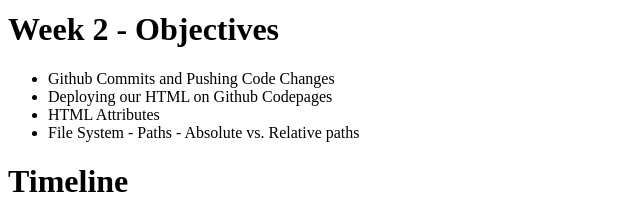
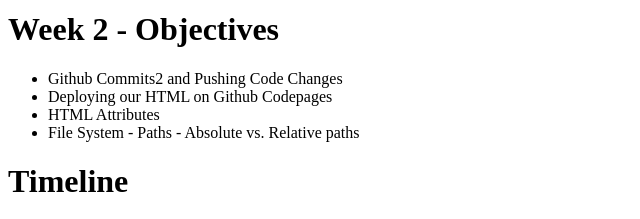
Before and after one commit to icazajimenezc7853/web-110b_band, a plain HTML site: page week2.html in a window 1280 px wide. Shown: the part 982-1201 px from the top of the page, 0-640 px from the left. Drawn offline with Linux system fonts and the light colour scheme.

Commit message:
upto date

```diff
--- a/week2.html
+++ b/week2.html
@@ -11,7 +11,7 @@
     <img src="images/mtb.jpg" alt="mountain bike trail" />
     <h1 title="heading">Week 2 - Objectives</h1>
     <ul>
-        <li>Github Commits and Pushing Code Changes</li>
+        <li>Github Commits2 and Pushing Code Changes</li>
         <li>Deploying our HTML on Github Codepages</li>
         <li>HTML Attributes</li>
         <li>File System - Paths - Absolute vs. Relative paths</li>
```
